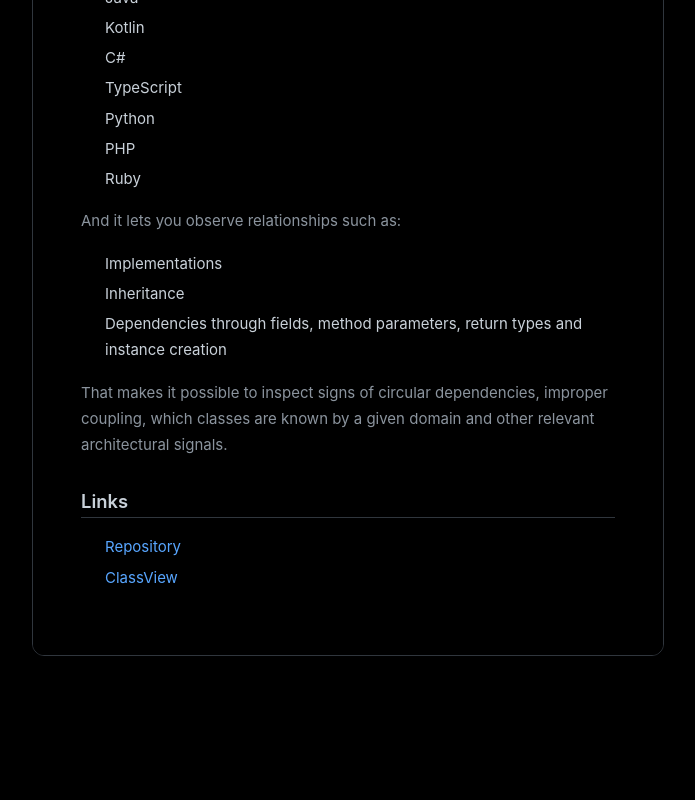
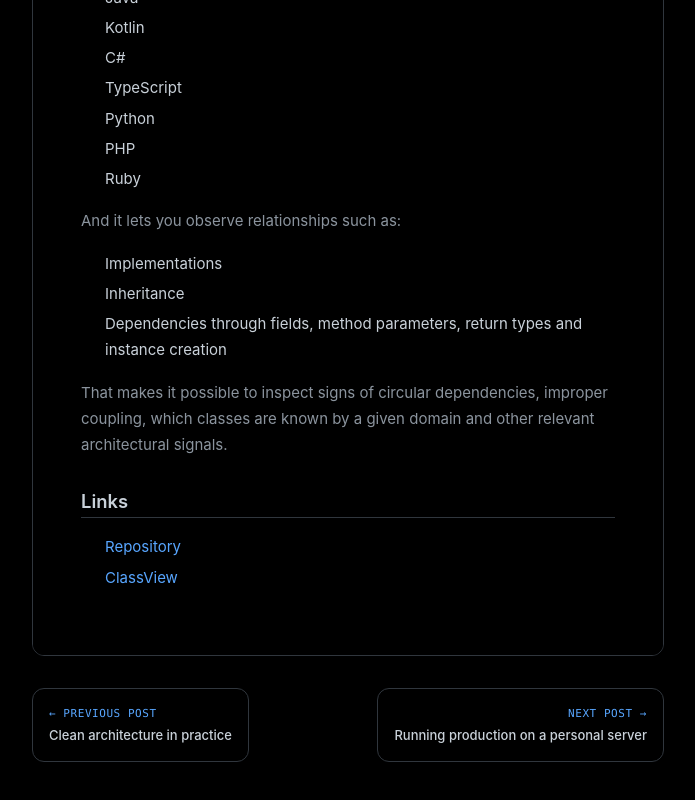
Before and after one commit to GustavoDaMassa/PortifolioSite, a React (Vite) app: page /blog/classview-grafo-de-classes in a window 1280 px wide. Shown: the part 1283-2083 px from the top of the page, without its empty margins (292-987 px from the left). Before the commit the page ends 1987 px from the top, so only its background shows below. Built offline with nearby package versions, Linux system fonts and the light colour scheme.

Commit message:
feat: add prev/next post navigation at the end of blog posts

```diff
--- a/src/i18n/locales/en.json
+++ b/src/i18n/locales/en.json
@@ -104,6 +104,8 @@
     "notFound": "Post not found.",
     "back": "← Back to blog",
     "backBtn": "← Blog",
+    "prevPost": "Previous post",
+    "nextPost": "Next post",
     "monthsShort": ["Jan", "Feb", "Mar", "Apr", "May", "Jun", "Jul", "Aug", "Sep", "Oct", "Nov", "Dec"],
     "monthsLong": ["January", "February", "March", "April", "May", "June", "July", "August", "September", "October", "November", "December"]
   },
--- a/src/i18n/locales/pt.json
+++ b/src/i18n/locales/pt.json
@@ -104,6 +104,8 @@
     "notFound": "Post não encontrado.",
     "back": "← Voltar ao blog",
     "backBtn": "← Blog",
+    "prevPost": "Post anterior",
+    "nextPost": "Próximo post",
     "monthsShort": ["Jan", "Fev", "Mar", "Abr", "Mai", "Jun", "Jul", "Ago", "Set", "Out", "Nov", "Dez"],
     "monthsLong": ["Janeiro", "Fevereiro", "Março", "Abril", "Maio", "Junho", "Julho", "Agosto", "Setembro", "Outubro", "Novembro", "Dezembro"]
   },
--- a/src/pages/Blog/BlogPost.jsx
+++ b/src/pages/Blog/BlogPost.jsx
@@ -2,8 +2,9 @@ import { useParams, Link, useNavigate } from 'react-router-dom';
 import { useTranslation } from 'react-i18next';
 import ReactMarkdown from 'react-markdown';
 import { Layout } from '../../components/Layout/Layout';
-import { getPost } from '../../data/blog/index';
+import { getPost, posts } from '../../data/blog/index';
 import { readingTime } from '../../utils/readingTime';
+import { getAdjacentPosts } from '../../utils/adjacentPosts';
 import styles from './BlogPost.module.css';
 
 export const BlogPost = () => {
@@ -37,6 +38,7 @@ export const BlogPost = () => {
 
   const title = isEn && post.title_en ? post.title_en : post.title;
   const content = isEn && post.content_en ? post.content_en : post.content;
+  const { prev, next } = getAdjacentPosts(slug, posts);
   const baseUrl = import.meta.env.BASE_URL.endsWith('/')
     ? import.meta.env.BASE_URL.slice(0, -1)
     : import.meta.env.BASE_URL;
@@ -102,6 +104,31 @@ export const BlogPost = () => {
             </ReactMarkdown>
           </div>
         </article>
+
+        {(prev || next) && (
+          <nav className={styles.postNav}>
+            <div className={styles.postNavItem}>
+              {prev && (
+                <Link to={`/blog/${prev.slug}`} className={styles.postNavLink}>
+                  <span className={styles.postNavLabel}>← {t('blog.prevPost')}</span>
+                  <span className={styles.postNavTitle}>
+                    {isEn && prev.title_en ? prev.title_en : prev.title}
+                  </span>
+                </Link>
+              )}
+            </div>
+            <div className={`${styles.postNavItem} ${styles.postNavNext}`}>
+              {next && (
+                <Link to={`/blog/${next.slug}`} className={styles.postNavLink}>
+                  <span className={styles.postNavLabel}>{t('blog.nextPost')} →</span>
+                  <span className={styles.postNavTitle}>
+                    {isEn && next.title_en ? next.title_en : next.title}
+                  </span>
+                </Link>
+              )}
+            </div>
+          </nav>
+        )}
       </main>
     </Layout>
   );
--- a/src/pages/Blog/BlogPost.module.css
+++ b/src/pages/Blog/BlogPost.module.css
@@ -183,6 +183,60 @@
   background: #000;
 }
 
+.postNav {
+  display: grid;
+  grid-template-columns: 1fr 1fr;
+  gap: var(--spacing-md);
+  margin-top: var(--spacing-xl);
+}
+
+.postNavItem {
+  display: flex;
+}
+
+.postNavNext {
+  justify-content: flex-end;
+  text-align: right;
+}
+
+.postNavLink {
+  display: flex;
+  flex-direction: column;
+  gap: 4px;
+  padding: var(--spacing-md);
+  border: 1px solid var(--color-border-default);
+  border-radius: var(--border-radius-md);
+  text-decoration: none;
+  background: var(--color-bg-secondary);
+  transition: border-color 0.2s, background 0.2s;
+  max-width: 100%;
+}
+
+.postNavLink:hover {
+  border-color: var(--color-accent-primary);
+  background: var(--color-bg-tertiary);
+}
+
+.postNavLabel {
+  font-size: 11px;
+  font-family: var(--font-mono);
+  color: var(--color-accent-primary);
+  font-weight: 500;
+  text-transform: uppercase;
+  letter-spacing: 0.05em;
+}
+
+.postNavTitle {
+  font-size: 13px;
+  color: var(--color-text-primary);
+  font-weight: 500;
+  line-height: 1.4;
+  display: -webkit-box;
+  -webkit-line-clamp: 2;
+  -webkit-box-orient: vertical;
+  overflow: hidden;
+}
+
 .notFound {
   color: var(--color-text-secondary);
   margin-bottom: var(--spacing-md);
--- /dev/null
+++ b/src/utils/adjacentPosts.js
@@ -0,0 +1,8 @@
+export function getAdjacentPosts(slug, posts) {
+  const idx = posts.findIndex(p => p.slug === slug);
+  if (idx === -1) return { prev: null, next: null };
+  return {
+    prev: posts[idx - 1] ?? null,
+    next: posts[idx + 1] ?? null,
+  };
+}
```
Also changed, not shown: 1 other file (tests, documents, lock files or other folders).
